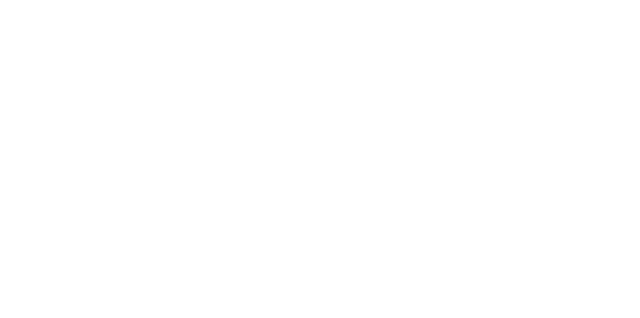
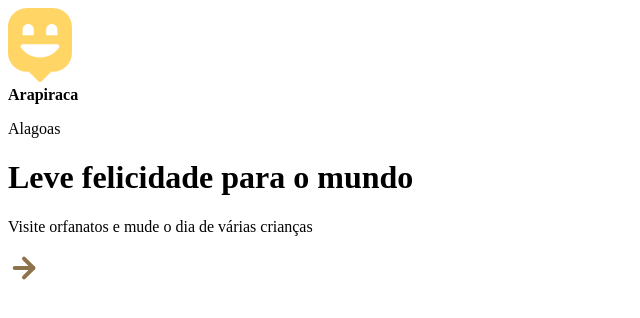
Before and after one commit to Livcrst/Happy-NLW, a plain HTML site: page index.html in a window 1280 px wide. Shown: the whole page, without its empty margins (0-640 px from the left). Drawn offline with Linux system fonts and the light colour scheme.

Commit message:
Inicio de page

```diff
--- a/index.html
+++ b/index.html
@@ -1,11 +1,33 @@
 <!DOCTYPE html>
 <html lang="pt-BR">
-<head>
-    <meta charset="UTF-8"> <!--Tipo de cadeia de caracteres-->
-    <meta name="viewport" content="width=device-width, initial-scale=1.0">
+  <head>
+    <!--Configurações de página-->
+    <meta charset="UTF-8" />
+    <!--Tipo de cadeia de caracteres-->
+    <meta name="viewport" content="width=device-width, initial-scale=1.0" />
     <title>Happy</title>
-</head>
-<body>
+    <link rel="icon" href="/public/images/logo-icon.png" />
+    <!-- Favicon da pagina -->
+    <link rel="stylesheet" href="/public/css/main.css">
+  </head>
 
-</body>
+  <body id="body">
+    <header>
+        <img src="./public/images/logo.svg" alt="Logo do projeto Happy" />
+        <div>
+            <strong> Arapiraca </strong>
+            <p>Alagoas</p>
+          </div>
+      </header>
+
+      <main>
+          <h1>Leve felicidade para o mundo </h1>
+          <section>
+              <p>Visite orfanatos e mude o dia de várias crianças</p>
+              <a href="#" title="Visite orfanatos">
+                <img src="/public/images/arrow.svg" alt="Ir para o mapa">
+              </a>
+          </section>
+      </main>
+  </body>
 </html>
--- /dev/null
+++ b/public/css/main.css
@@ -0,0 +1 @@
+/* Este é meu CSS principal */
```
Also changed, not shown: public/images/arrow-back.svg (renamed from images/arrow-back.svg), public/images/arrow-white.svg (renamed from images/arrow-white.svg), public/images/arrow.svg (renamed from images/arrow.svg), public/images/bg.svg (renamed from images/bg.svg), public/images/clock.svg (renamed from images/clock.svg), public/images/home.jpg (renamed from images/home.jpg), public/images/info-red.svg (renamed from images/info-red.svg), public/images/info.svg (renamed from images/info.svg), public/images/logo-icon.png (renamed from images/logo-icon.png), public/images/logo.svg (renamed from images/logo.svg), public/images/map-marker.svg (renamed from images/map-marker.svg), public/images/plus.svg (renamed from images/plus.svg), public/images/red-x.svg (renamed from images/red-x.svg), public/images/whatsapp.svg (renamed from images/whatsapp.svg).
